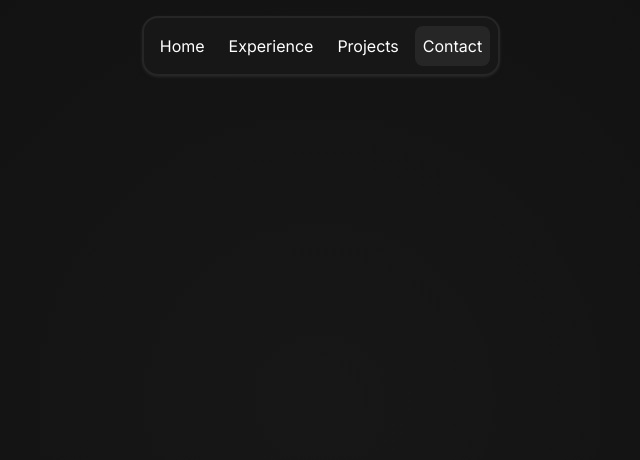
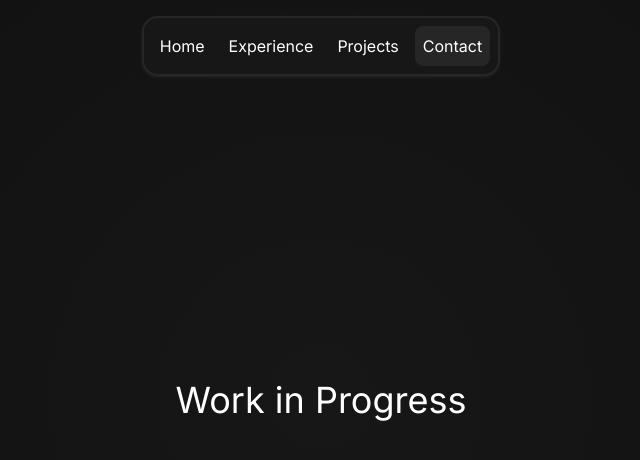
Before and after one commit to pedroafmonteiro/website, a React (Vite) app: page /contact in a window 1280 px wide. Shown: the top 460 px of the page, without its empty margins (319-959 px from the left). Built offline with nearby package versions, Linux system fonts and the light colour scheme; a web font is replaced by a local one.

Commit message:
fix: added work in progress to pages that are not done

```diff
--- a/src/pages/Contact.tsx
+++ b/src/pages/Contact.tsx
@@ -20,7 +20,11 @@ const Contact = () => {
             ? "opacity-100 scale-100 pointer-events-auto"
             : "opacity-0 scale-95 translate-y-5 pointer-events-none",
         ].join(" ")}
-      ></main>
+      >
+        <div>
+          <h1 className="text-white text-4xl select-none">Work in Progress</h1>
+        </div>
+      </main>
     </>
   );
 };
--- a/src/pages/Experience.tsx
+++ b/src/pages/Experience.tsx
@@ -20,7 +20,11 @@ const Experience = () => {
             ? "opacity-100 scale-100 pointer-events-auto"
             : "opacity-0 scale-95 translate-y-5 pointer-events-none",
         ].join(" ")}
-      ></main>
+      >
+        <div>
+          <h1 className="text-white text-4xl select-none">Work in Progress</h1>
+        </div>
+      </main>
     </>
   );
 };
--- a/src/pages/Projects.tsx
+++ b/src/pages/Projects.tsx
@@ -20,7 +20,11 @@ const Projects = () => {
             ? "opacity-100 scale-100 pointer-events-auto"
             : "opacity-0 scale-95 translate-y-5 pointer-events-none",
         ].join(" ")}
-      ></main>
+      >
+        <div>
+          <h1 className="text-white text-4xl select-none">Work in Progress</h1>
+        </div>
+      </main>
     </>
   );
 };
```
